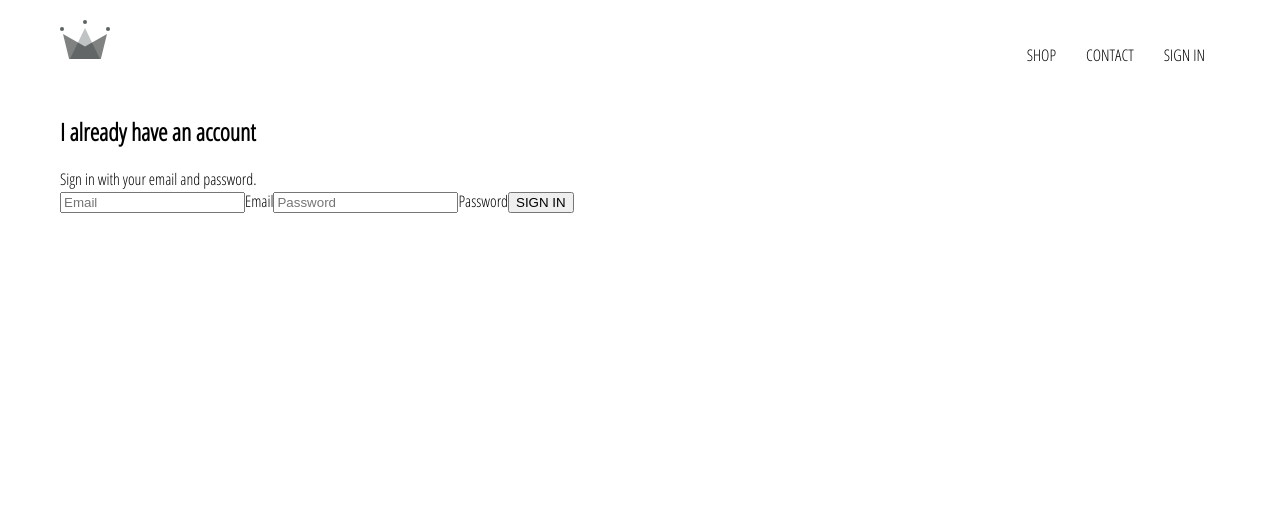
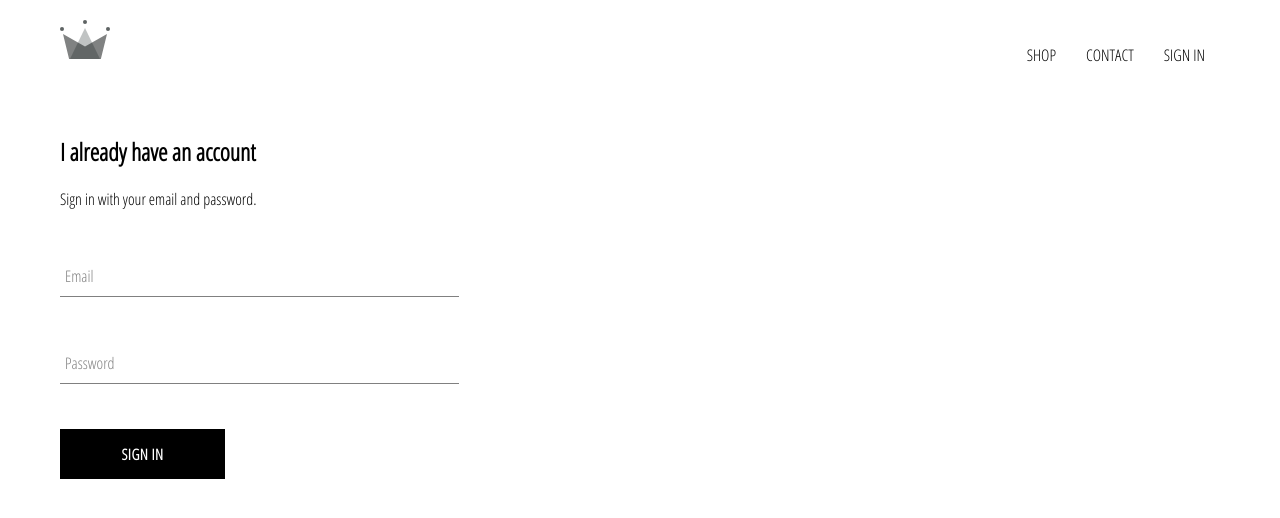
Before and after one commit to shrestha-suraj/Hat-Amazon, a React (Create React App) app: page /signin in a window 1280 px wide. Shown: the top 518 px of the page. Built offline with nearby package versions, Linux system fonts and the light colour scheme.

Commit message:
Added firebase and custom login form

```diff
--- a/package.json
+++ b/package.json
@@ -6,6 +6,7 @@
     "@testing-library/jest-dom": "^4.2.4",
     "@testing-library/react": "^9.3.2",
     "@testing-library/user-event": "^7.1.2",
+    "firebase": "^7.17.2",
     "node-sass": "^4.14.1",
     "react": "^16.13.1",
     "react-dom": "^16.13.1",
--- /dev/null
+++ b/src/components/custom-button/custom-button.component.jsx
@@ -0,0 +1,12 @@
+import React from 'react'
+import './custom-button.styles.scss'
+
+const CustomButon=({children,...otherProps})=>{
+    return(
+        <button className='custom-button' {...otherProps}>
+            {children}
+        </button>
+    )
+}
+
+export default CustomButon
--- /dev/null
+++ b/src/components/custom-button/custom-button.styles.scss
@@ -0,0 +1,22 @@
+.custom-button{
+    min-width: 165px;
+    width:auto;
+    height:50px;
+    letter-spacing: 0.5px;
+    line-height: 50px;
+    padding:0 35px;
+    font-size:15px;
+    background-color: black;
+    color:white;
+    text-transform: uppercase;
+    font-family: 'Open Sans Condensed';
+    font-weight: bolder;
+    border:none;
+    cursor: pointer;
+
+    &:hover{
+        background-color:white;
+        color:black;
+        border:1px solid black;
+    }
+}
--- a/src/components/form-input/form-input.component.jsx
+++ b/src/components/form-input/form-input.component.jsx
@@ -1,10 +1,16 @@
 import React from 'react'
+import './form-input.styles.scss'
 
 const FormInput=({handleChange,label,...otherProps})=>{
     return(
         <div className="group">
             <input className="form-input" onChange={handleChange} {...otherProps}/>
-
+            {
+                label?
+                <label className={`${otherProps.value.length?'shrink':''} form-input-label`}>
+                    {label}
+                </label>:null
+            }
         </div>
     )
 }
--- a/src/components/form-input/form-input.styles.scss
+++ b/src/components/form-input/form-input.styles.scss
@@ -0,0 +1,58 @@
+$sub-color:grey;
+$main-color:black;
+
+// Its like storing multiple properties in one and using it as variable
+// Reusable pieces of CSS
+@mixin shrinkLabel{
+    top:-14px;
+    font-size:12px;
+    color:$main-color;
+}
+
+.group{
+    position:relative;
+    margin:45px 0;
+
+    .form-input{
+        background: none;
+        background-color: white;
+        color:$sub-color;
+        font-size:18px;
+        padding:10px 10px 10px 5px;
+        display:block;
+        width:100%;
+        border:none;
+        border-radius: 0;
+        border-bottom:1px solid $sub-color;
+        margin: 25px 0;
+
+        &:focus{
+            outline:none;
+        }
+
+        &:focus~ .form-input-label{
+            @include shrinkLabel();
+        }
+    }
+
+    input[type='password']{
+        letter-spacing: 0.3em;
+    }
+
+    .form-input-label{
+        color:$sub-color;
+        font-size: 16px;
+        font-weight: normal;
+        position: absolute;
+        pointer-events: none;
+        left:5px;
+        top:10px;
+        transition:300ms ease all;
+
+        &.shrink{
+            @include shrinkLabel();
+        }
+    }
+
+
+}
--- a/src/components/sign-in/sign-in.component.jsx
+++ b/src/components/sign-in/sign-in.component.jsx
@@ -1,6 +1,7 @@
 import React from 'react'
-import './sign-in.styles.sass'
-
+import './sign-in.styles.scss'
+import FormInput from '../form-input/form-input.component'
+import CustomButton from '../custom-button/custom-button.component'
 class SignIn extends React.Component{
     constructor(){
         super()
@@ -25,11 +26,11 @@
                 <h2>I already have an account</h2>
                 <span>Sign in with your email and password.</span>
                 <form onSubmit={this.handleSubmit}>
-                    <input name="email" type="email" placeholder="Email" value={this.state.email} required onChange={this.handleChange}/>
-                    <label for="email">Email</label>
-                    <input name="password" type="password" placeholder="Password" value={this.state.password} required onChange={this.handleChange}/>
-                    <label for="email">Password</label>
-                    <input type="submit" value="SIGN IN"/>
+                    <FormInput label="Email" name="email" type="email" value={this.state.email} required handleChange={this.handleChange}/>
+                    <FormInput label="Password" name="password" type="password" value={this.state.password} required handleChange={this.handleChange}/>
+                    <CustomButton type="submit">
+                        Sign in
+                    </CustomButton>
                 </form>
             </div>
         )
--- /dev/null
+++ b/src/components/sign-in/sign-in.styles.scss
@@ -0,0 +1,9 @@
+.sign-in{
+    width:30vw;
+    display:flex;
+    flex-direction: column;
+
+    .title{
+        margin:10px 0;
+    }
+}
```
Also changed, not shown: src/components/sign-in/sign-in.styles.sass (deleted), 1 other file (tests, documents, lock files or other folders).
